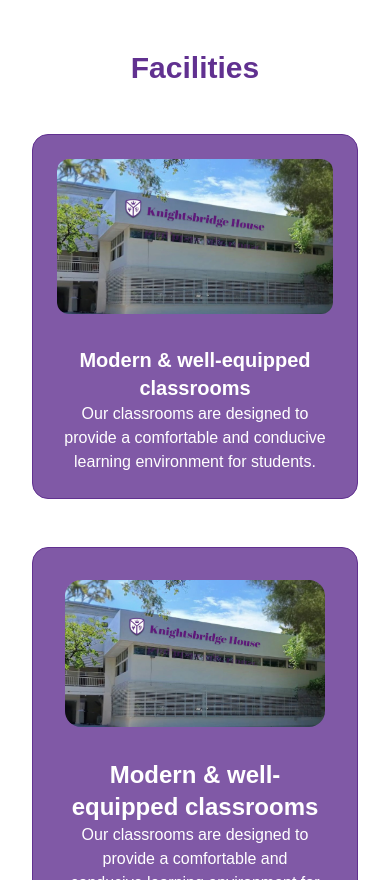
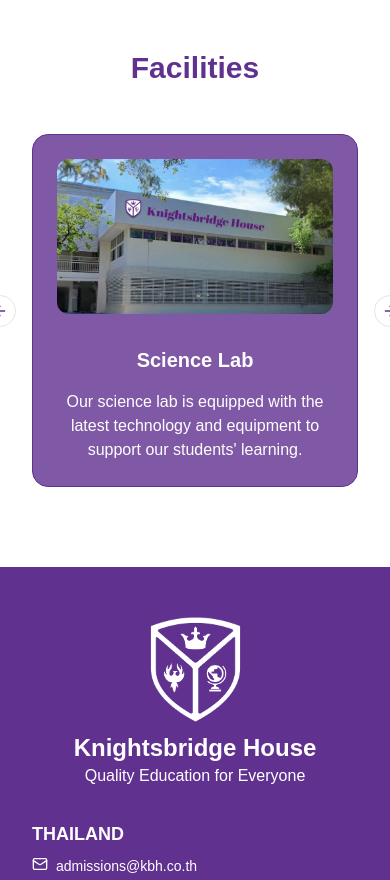
Before and after one commit to pohyongzhi/knightsbridge-house, a Next.js app in the folder kbh-web/: page /student-life in a window 390 px wide. Shown: the part 1120-2000 px from the top of the page. Built offline with nearby package versions, Linux system fonts and the light colour scheme; a web font is replaced by a local one.

Commit message:
Added carousel and autoplay

```diff
--- a/kbh-web/package.json
+++ b/kbh-web/package.json
@@ -19,6 +19,8 @@
     "@radix-ui/react-slot": "^1.1.1",
     "class-variance-authority": "^0.7.1",
     "clsx": "^2.1.1",
+    "embla-carousel-autoplay": "^8.5.2",
+    "embla-carousel-react": "^8.5.2",
     "kbh-web": "file:",
     "lucide-react": "^0.471.1",
     "next": "^15.1.4",
--- a/kbh-web/src/app/student-life/page.tsx
+++ b/kbh-web/src/app/student-life/page.tsx
@@ -1,14 +1,25 @@
+"use client"
+
 import { Card, CardDescription, CardHeader, CardTitle } from '@/components/ui/card';
+import {
+  Carousel,
+  CarouselContent,
+  CarouselItem,
+  CarouselNext,
+  CarouselPrevious,
+} from "@/components/ui/carousel"
+import Autoplay from 'embla-carousel-autoplay'
 import Image from 'next/image';
+
 export default function StudentLife() {
   return (
     <main>
-      <section className="w-full bg-brand">
+      <section id="campus" className="w-full bg-brand">
         <div className="max-w-screen-xl mx-auto px-8 sm:px-10 lg:px-12 py-20 grid grid-col-1 md:grid-cols-2 gap-12 relative">
           <div className="flex flex-col justify-center text-white gap-4">
             <h2 className="text-3xl md:text-4xl lg:text-5xl font-semibold">Our Campus</h2>
             <p >
-              Knightsbridge House’s Nonthaburi campus in Thailand is located
+              Knightsbridge House's Nonthaburi campus in Thailand is located
               in the suburbs of Bangkok, offering a spacious and green
               environment.
               <br />
@@ -38,63 +49,115 @@
           </div>
         </div>
       </section>
-      {/* Modern & well-equipped classrooms
-Science lab
-Library
-Art studio
-Sports field
-Multi-purpose court
-Swimming pool */}
 
-      <section className="w-full">
+      <section id="facilities" className="w-full">
         <div className="max-w-screen-xl mx-auto px-8 sm:px-10 lg:px-12 py-20 flex flex-col gap-12">
           <h2 className="text-3xl md:text-4xl lg:text-5xl font-semibold text-brand-secondary text-center">
             Facilities
           </h2>
-          <div className='flex flex-col sm:flex-row gap-[3rem]'>
-            <div className='border border-brand-secondary rounded-2xl p-6 bg-brand text-white text-center'>
+
+          <Carousel className="w-full relative" opts={{ loop: true }} plugins={[
+            Autoplay({
+              delay: 3000,
+              stopOnInteraction: false,
+              stopOnMouseEnter: true,
+            })
+          ]}>
+            <CarouselContent className="-ml-4">
+              {/* Modern Classrooms */}
+              <CarouselItem className="pl-4 basis-full md:basis-1/2 lg:basis-1/3">
+                <div className='border border-brand-secondary rounded-2xl p-6 bg-brand text-white text-center h-full'>
                   <div className="place-self-center relative aspect-[16/9] w-full overflow-hidden rounded-xl">
                     <Image
                       src="images/student-life/campus.png"
-                  alt="Campus"
+                      alt="Modern Classrooms"
                       fill
                       className="object-cover"
                     />
                   </div>
-              <h3 className='text-xl md:text-2xl font-semibold pt-8'>Modern & well-equipped classrooms</h3>
-              <p>
+                  <h3 className='text-xl md:text-2xl font-semibold pt-8'>Modern Classrooms</h3>
+                  <p className='pt-4'>
                     Our classrooms are designed to provide a comfortable and conducive learning environment for students.
                   </p>
                 </div>
-            <div className='border border-brand-secondary rounded-2xl p-8 bg-brand text-white text-center'>
-              <div className="place-self-center relative aspect-[16/9] w-full overflow-hidden rounded-2xl">
+              </CarouselItem>
+
+              {/* Science Lab */}
+              <CarouselItem className="pl-4 basis-full md:basis-1/2 lg:basis-1/3">
+                <div className='border border-brand-secondary rounded-2xl p-6 bg-brand text-white text-center h-full'>
+                  <div className="place-self-center relative aspect-[16/9] w-full overflow-hidden rounded-xl">
                     <Image
                       src="images/student-life/campus.png"
-                  alt="Campus"
+                      alt="Science Lab"
                       fill
                       className="object-cover"
                     />
                   </div>
-              <h3 className='text-2xl md:text-3xl font-semibold pt-8'>Modern & well-equipped classrooms</h3>
-              <p>
-                Our classrooms are designed to provide a comfortable and conducive learning environment for students.
+                  <h3 className='text-xl md:text-2xl font-semibold pt-8'>Science Lab</h3>
+                  <p className='pt-4'>
+                    Our science lab is equipped with the latest technology and equipment to support our students' learning.
                   </p>
                 </div>
-            <div className='border border-brand-secondary rounded-2xl p-8 bg-brand text-white text-center'>
-              <div className="place-self-center relative aspect-[16/9] w-full overflow-hidden rounded-2xl">
+              </CarouselItem>
+
+              {/* Library */}
+              <CarouselItem className="pl-4 basis-full md:basis-1/2 lg:basis-1/3">
+                <div className='border border-brand-secondary rounded-2xl p-6 bg-brand text-white text-center h-full'>
+                  <div className="place-self-center relative aspect-[16/9] w-full overflow-hidden rounded-xl">
                     <Image
                       src="images/student-life/campus.png"
-                  alt="Campus"
+                      alt="Library"
                       fill
                       className="object-cover"
                     />
                   </div>
-              <h3 className='text-2xl md:text-3xl font-semibold pt-8'>Modern & well-equipped classrooms</h3>
-              <p>
-                Our classrooms are designed to provide a comfortable and conducive learning environment for students.
+                  <h3 className='text-xl md:text-2xl font-semibold pt-8'>Library</h3>
+                  <p className='pt-4'>
+                    Our library is a quiet and peaceful place for students to read and study.
                   </p>
                 </div>
+              </CarouselItem>
+
+              {/* Art Studio */}
+              <CarouselItem className="pl-4 basis-full md:basis-1/2 lg:basis-1/3">
+                <div className='border border-brand-secondary rounded-2xl p-6 bg-brand text-white text-center h-full'>
+                  <div className="place-self-center relative aspect-[16/9] w-full overflow-hidden rounded-xl">
+                    <Image
+                      src="images/student-life/campus.png"
+                      alt="Art Studio"
+                      fill
+                      className="object-cover"
+                    />
                   </div>
+                  <h3 className='text-xl md:text-2xl font-semibold pt-8'>Art Studio</h3>
+                  <p className='pt-4'>
+                    Our art studio is a place for students to express their creativity and imagination.
+                  </p>
+                </div>
+              </CarouselItem>
+
+              {/* Sports Field */}
+              <CarouselItem className="pl-4 basis-full md:basis-1/2 lg:basis-1/3">
+                <div className='border border-brand-secondary rounded-2xl p-6 bg-brand text-white text-center h-full'>
+                  <div className="place-self-center relative aspect-[16/9] w-full overflow-hidden rounded-xl">
+                    <Image
+                      src="images/student-life/campus.png"
+                      alt="Sports Field"
+                      fill
+                      className="object-cover"
+                    />
+                  </div>
+                  <h3 className='text-xl md:text-2xl font-semibold pt-8'>Sports Field</h3>
+                  <p className='pt-4'>
+                    Our sports field is a place for students to play and exercise.
+                  </p>
+                </div>
+              </CarouselItem>
+            </CarouselContent>
+            <CarouselPrevious className="absolute -left-12 text-brand-secondary" />
+            <CarouselNext className="absolute -right-12 text-brand-secondary" />
+          </Carousel>
+
         </div>
       </section>
     </main>
--- /dev/null
+++ b/kbh-web/src/components/ui/carousel.tsx
@@ -0,0 +1,262 @@
+"use client"
+
+import * as React from "react"
+import useEmblaCarousel, {
+  type UseEmblaCarouselType,
+} from "embla-carousel-react"
+import { ArrowLeft, ArrowRight } from "lucide-react"
+
+import { cn } from "@/lib/utils"
+import { Button } from "@/components/ui/button"
+
+type CarouselApi = UseEmblaCarouselType[1]
+type UseCarouselParameters = Parameters<typeof useEmblaCarousel>
+type CarouselOptions = UseCarouselParameters[0]
+type CarouselPlugin = UseCarouselParameters[1]
+
+type CarouselProps = {
+  opts?: CarouselOptions
+  plugins?: CarouselPlugin
+  orientation?: "horizontal" | "vertical"
+  setApi?: (api: CarouselApi) => void
+}
+
+type CarouselContextProps = {
+  carouselRef: ReturnType<typeof useEmblaCarousel>[0]
+  api: ReturnType<typeof useEmblaCarousel>[1]
+  scrollPrev: () => void
+  scrollNext: () => void
+  canScrollPrev: boolean
+  canScrollNext: boolean
+} & CarouselProps
+
+const CarouselContext = React.createContext<CarouselContextProps | null>(null)
+
+function useCarousel() {
+  const context = React.useContext(CarouselContext)
+
+  if (!context) {
+    throw new Error("useCarousel must be used within a <Carousel />")
+  }
+
+  return context
+}
+
+const Carousel = React.forwardRef<
+  HTMLDivElement,
+  React.HTMLAttributes<HTMLDivElement> & CarouselProps
+>(
+  (
+    {
+      orientation = "horizontal",
+      opts,
+      setApi,
+      plugins,
+      className,
+      children,
+      ...props
+    },
+    ref
+  ) => {
+    const [carouselRef, api] = useEmblaCarousel(
+      {
+        ...opts,
+        axis: orientation === "horizontal" ? "x" : "y",
+      },
+      plugins
+    )
+    const [canScrollPrev, setCanScrollPrev] = React.useState(false)
+    const [canScrollNext, setCanScrollNext] = React.useState(false)
+
+    const onSelect = React.useCallback((api: CarouselApi) => {
+      if (!api) {
+        return
+      }
+
+      setCanScrollPrev(api.canScrollPrev())
+      setCanScrollNext(api.canScrollNext())
+    }, [])
+
+    const scrollPrev = React.useCallback(() => {
+      api?.scrollPrev()
+    }, [api])
+
+    const scrollNext = React.useCallback(() => {
+      api?.scrollNext()
+    }, [api])
+
+    const handleKeyDown = React.useCallback(
+      (event: React.KeyboardEvent<HTMLDivElement>) => {
+        if (event.key === "ArrowLeft") {
+          event.preventDefault()
+          scrollPrev()
+        } else if (event.key === "ArrowRight") {
+          event.preventDefault()
+          scrollNext()
+        }
+      },
+      [scrollPrev, scrollNext]
+    )
+
+    React.useEffect(() => {
+      if (!api || !setApi) {
+        return
+      }
+
+      setApi(api)
+    }, [api, setApi])
+
+    React.useEffect(() => {
+      if (!api) {
+        return
+      }
+
+      onSelect(api)
+      api.on("reInit", onSelect)
+      api.on("select", onSelect)
+
+      return () => {
+        api?.off("select", onSelect)
+      }
+    }, [api, onSelect])
+
+    return (
+      <CarouselContext.Provider
+        value={{
+          carouselRef,
+          api: api,
+          opts,
+          orientation:
+            orientation || (opts?.axis === "y" ? "vertical" : "horizontal"),
+          scrollPrev,
+          scrollNext,
+          canScrollPrev,
+          canScrollNext,
+        }}
+      >
+        <div
+          ref={ref}
+          onKeyDownCapture={handleKeyDown}
+          className={cn("relative", className)}
+          role="region"
+          aria-roledescription="carousel"
+          {...props}
+        >
+          {children}
+        </div>
+      </CarouselContext.Provider>
+    )
+  }
+)
+Carousel.displayName = "Carousel"
+
+const CarouselContent = React.forwardRef<
+  HTMLDivElement,
+  React.HTMLAttributes<HTMLDivElement>
+>(({ className, ...props }, ref) => {
+  const { carouselRef, orientation } = useCarousel()
+
+  return (
+    <div ref={carouselRef} className="overflow-hidden">
+      <div
+        ref={ref}
+        className={cn(
+          "flex",
+          orientation === "horizontal" ? "-ml-4" : "-mt-4 flex-col",
+          className
+        )}
+        {...props}
+      />
+    </div>
+  )
+})
+CarouselContent.displayName = "CarouselContent"
+
+const CarouselItem = React.forwardRef<
+  HTMLDivElement,
+  React.HTMLAttributes<HTMLDivElement>
+>(({ className, ...props }, ref) => {
+  const { orientation } = useCarousel()
+
+  return (
+    <div
+      ref={ref}
+      role="group"
+      aria-roledescription="slide"
+      className={cn(
+        "min-w-0 shrink-0 grow-0 basis-full",
+        orientation === "horizontal" ? "pl-4" : "pt-4",
+        className
+      )}
+      {...props}
+    />
+  )
+})
+CarouselItem.displayName = "CarouselItem"
+
+const CarouselPrevious = React.forwardRef<
+  HTMLButtonElement,
+  React.ComponentProps<typeof Button>
+>(({ className, variant = "outline", size = "icon", ...props }, ref) => {
+  const { orientation, scrollPrev, canScrollPrev } = useCarousel()
+
+  return (
+    <Button
+      ref={ref}
+      variant={variant}
+      size={size}
+      className={cn(
+        "absolute  h-8 w-8 rounded-full",
+        orientation === "horizontal"
+          ? "-left-12 top-1/2 -translate-y-1/2"
+          : "-top-12 left-1/2 -translate-x-1/2 rotate-90",
+        className
+      )}
+      disabled={!canScrollPrev}
+      onClick={scrollPrev}
+      {...props}
+    >
+      <ArrowLeft className="h-4 w-4" />
+      <span className="sr-only">Previous slide</span>
+    </Button>
+  )
+})
+CarouselPrevious.displayName = "CarouselPrevious"
+
+const CarouselNext = React.forwardRef<
+  HTMLButtonElement,
+  React.ComponentProps<typeof Button>
+>(({ className, variant = "outline", size = "icon", ...props }, ref) => {
+  const { orientation, scrollNext, canScrollNext } = useCarousel()
+
+  return (
+    <Button
+      ref={ref}
+      variant={variant}
+      size={size}
+      className={cn(
+        "absolute h-8 w-8 rounded-full",
+        orientation === "horizontal"
+          ? "-right-12 top-1/2 -translate-y-1/2"
+          : "-bottom-12 left-1/2 -translate-x-1/2 rotate-90",
+        className
+      )}
+      disabled={!canScrollNext}
+      onClick={scrollNext}
+      {...props}
+    >
+      <ArrowRight className="h-4 w-4" />
+      <span className="sr-only">Next slide</span>
+    </Button>
+  )
+})
+CarouselNext.displayName = "CarouselNext"
+
+export {
+  type CarouselApi,
+  Carousel,
+  CarouselContent,
+  CarouselItem,
+  CarouselPrevious,
+  CarouselNext,
+}
```
Also changed, not shown: 1 other file (tests, documents, lock files or other folders). Lines whose indentation alone changed are shown as unchanged.
